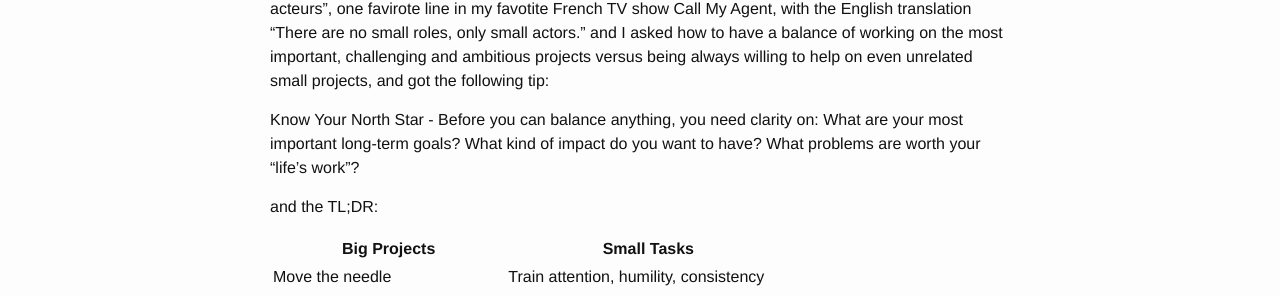
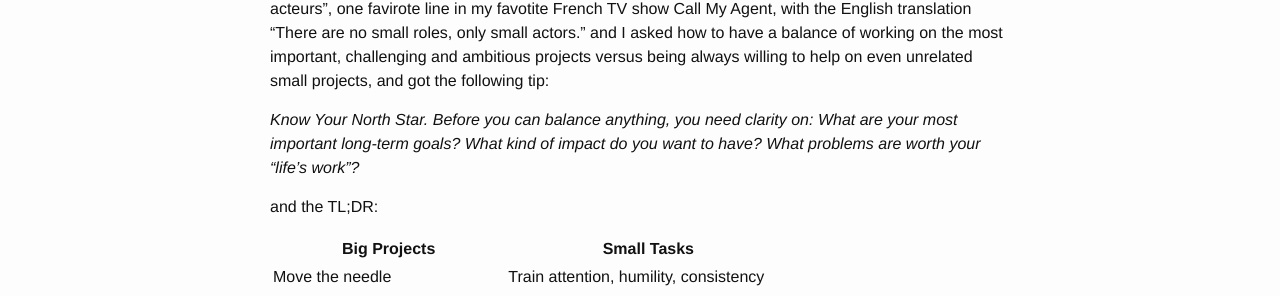
Before and after one commit to jeffxtang/jeffxtang.github.io, a Jekyll site: the page built from _posts/2025-08-30-back-with-a-mission.md, in a window 1280 px wide. Shown: the part 623-919 px from the top of the page. Built offline with Jekyll 4.4.1, drawn with Linux system fonts in a browser that asks for light colours; comment, search, counter and statistics services are not loaded.

```diff
--- a/_posts/2025-08-30-back-with-a-mission.md
+++ b/_posts/2025-08-30-back-with-a-mission.md
@@ -16,10 +16,10 @@ Another 5 years have passed. Here's a summary of what happened after I wrote in
 
 So many crazy things have happened since Nov 2022. So many more crazier things will happen in the coming years. I once asked AI about a French phrase "Y a pas de petits rôles, y a que des petits acteurs", one favirote line in my favotite French TV show Call My Agent, with the English translation "There are no small roles, only small actors." and I asked how to have a balance of working on the most important, challenging and ambitious projects versus being always willing to help on even unrelated small projects, and got the following tip:
 
-Know Your North Star - Before you can balance anything, you need clarity on:
+*Know Your North Star. Before you can balance anything, you need clarity on:
 What are your most important long-term goals?
 What kind of impact do you want to have?
-What problems are worth your “life’s work”?
+What problems are worth your “life’s work”?*
 
 and the TL;DR:
 
@@ -33,6 +33,7 @@ and the TL;DR:
 
 <p>
 
+
 First time I heard of someone saying one's work path ideally should be job, career, and mission was about 10 years ago. I always remember Godfather's simple yet powerful saying "I'll reason with him" and have been fasicinated with all kinds reasoning: deductive, inductive, abductive, commonsense, causal, etc (One of my recent favorite books is Logical Chess by Irving Chernev and one graduate AI course I took was Non-monotonic Reasoning); RL or learning through trial and error is my favotite way of learning (I bought a copy of the classical RL: An Intro book in 2005 while working at Baidu doing non-AI related work then).
 
 Let me be on a new mission for the next 5-8 years. Let me focus and keep working on open, high-impact problems in AI, starting with reasoning and modern RL for LLMs.
```
